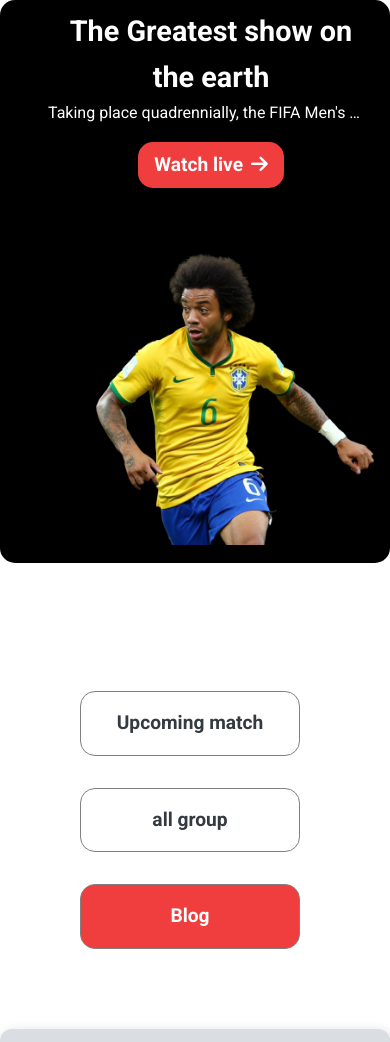
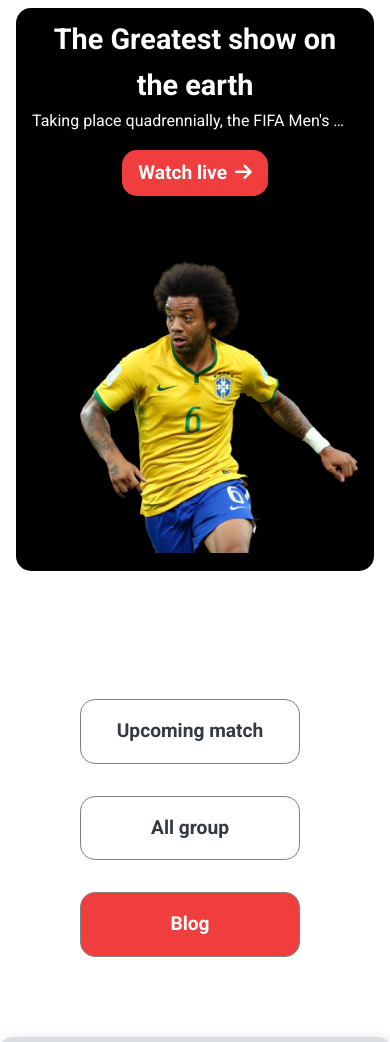
Before and after one commit to ishrak-217/assignment-worldcup, a plain HTML site: page index.html in a window 390 px wide. Shown: the top 1042 px of the page. Drawn offline with Linux system fonts and the light colour scheme.

Commit message:
fixed some issues footer related

```diff
--- a/css/media.css
+++ b/css/media.css
@@ -7,11 +7,12 @@
 
       align-items: center;
       text-align: center;
-      margin: 0 0 1rem 0;
+      margin: 0.5rem 1rem 1rem 1rem;
       padding: 0.5rem 1rem;
     }
     .container .half-width {
       width: 100%;
+      padding-left: 0;
     }
     .link {
       padding: 0.5rem 1rem;
--- a/index.html
+++ b/index.html
@@ -39,7 +39,7 @@
                             <a class="link nav-link" href="football.html">Upcoming match</a>
                         </li>
                         <li>
-                            <a class="link nav-link" href="#">all group</a>
+                            <a class="link nav-link" href="#">All group</a>
                         </li>
                         <li>
                             <a id="blog" class="link nav-link" href="#">Blog</a>
@@ -169,10 +169,6 @@
 
     </main>
 
-    <script src="https://kit.fontawesome.com/e0990ba3c3.js" crossorigin="anonymous">
-
-    </script>
-</body>
     <footer class="footer">
         <h2>Goal</h2>
         <hr>
@@ -196,5 +192,9 @@
         </div>
     </footer>
 
+    <script src="https://kit.fontawesome.com/e0990ba3c3.js" crossorigin="anonymous">
+    </script>
+</body>
+
 
 </html>
```
Also changed, not shown: football.html (+6 -5 lines). Lines whose indentation alone changed are shown as unchanged.
